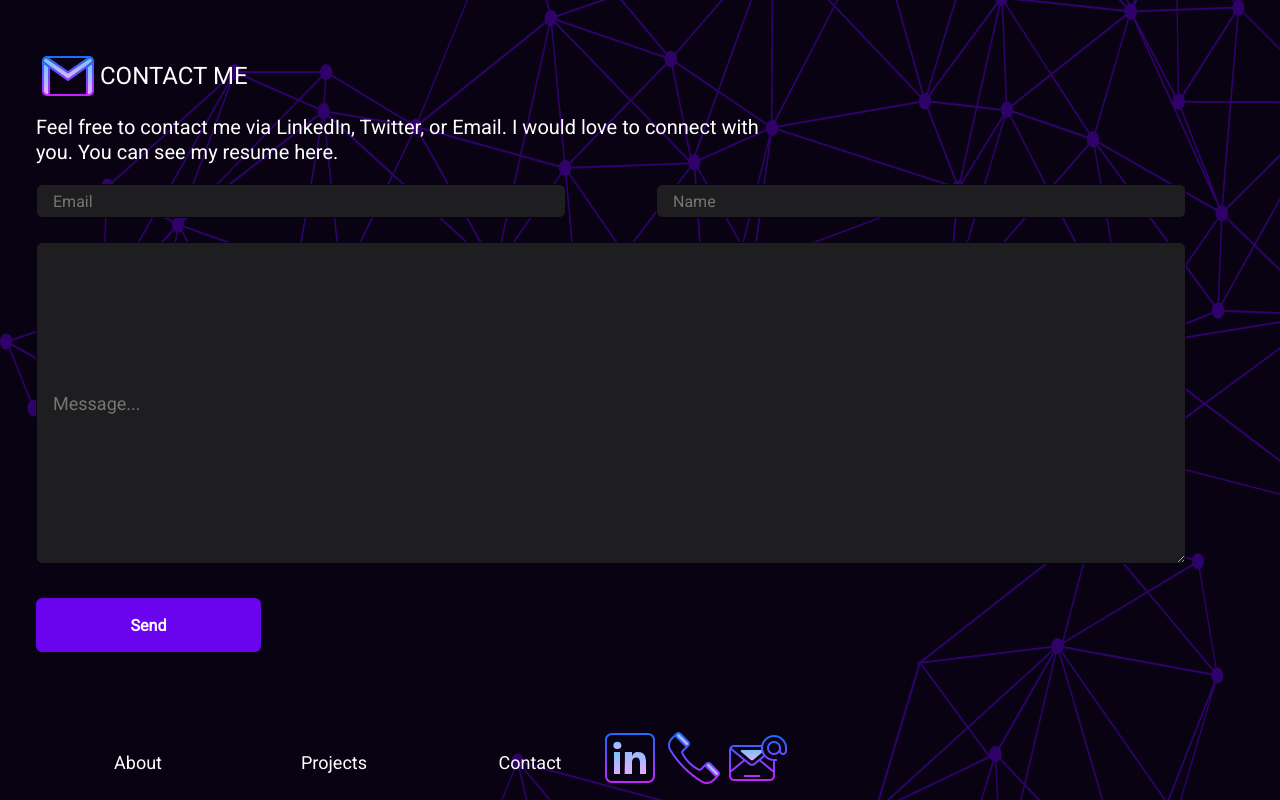
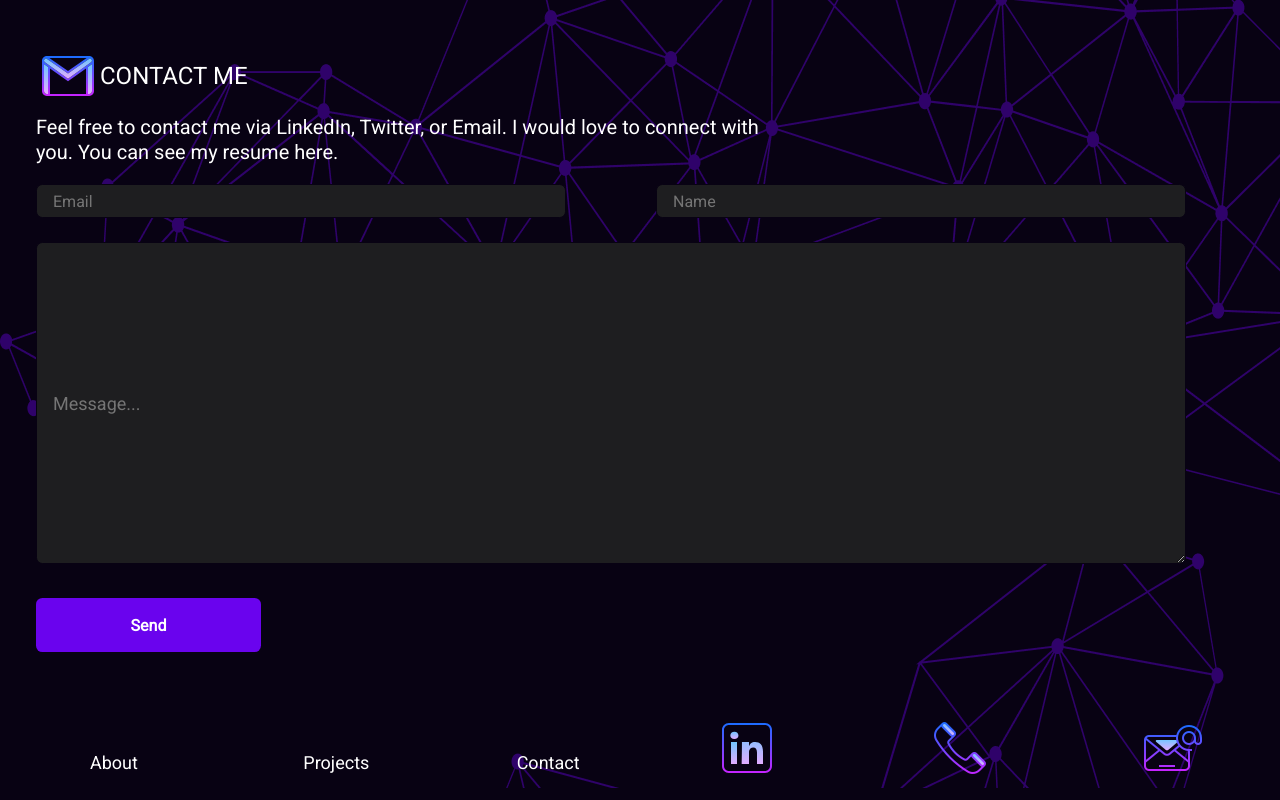
Before and after one commit to NickGonzalez04/Nick_portfolio, a React (Create React App) app in the folder portfolio/: page / in a window 1280 px wide. Shown: the part 2136-2936 px from the top of the page. Built offline with nearby package versions, Linux system fonts and the light colour scheme.

Commit message:
NICK_fixed_footer_width

```diff
--- a/portfolio/src/component_files/09_footer.js
+++ b/portfolio/src/component_files/09_footer.js
@@ -11,6 +11,7 @@ export default function Footer(){
     return(
 
         <div className="footer-nav">
+            <div className="tabs-container">
             <div className="tabs-nav">
                 <a href="#about">About</a>
             </div>
@@ -19,6 +20,7 @@ export default function Footer(){
             </div>
             <div className="tabs-nav">
                 <a href="#contact">Contact</a>
+            </div>
             </div>
             <div className="icons">
             <a href='https://www.linkedin.com/in/nicholas-gonzalez-0541bb111/'>
--- a/portfolio/src/style_files/04_contact.scss
+++ b/portfolio/src/style_files/04_contact.scss
@@ -5,7 +5,7 @@
 //     transform: rotate(90deg);
 
 //     left: 11rem;
-//     top: 120rem;
+//     // top: 120rem;
 // }
 .Form{
     display:flex;
--- a/portfolio/src/style_files/09_footer.scss
+++ b/portfolio/src/style_files/09_footer.scss
@@ -1,12 +1,18 @@
 .footer-nav{
     display:flex;
-	align-items: flex-start;
+	justify-content: center;
     height: 4rem;
     width: 100%;
-    padding: 10px;
+
+    .tabs-container{
+        display: flex;
+        align-items: flex-start;
+        width: 50%;
+
     .tabs-nav{
         display:flex;
         margin: 20px 20px 5px 80px;
+        padding: 10px;
         width: 6rem;
         height: 2rem;
 
@@ -18,7 +24,7 @@
             line-height: 21px;
             text-decoration: none;
             color: #FFFFFF;
-            width: 15rem;
+            // width: 5rem;
             display: flex;
             justify-content: center;
             align-items: center;
@@ -28,3 +34,22 @@
         }
     }
 }
+    .icons{
+        display: flex;
+        justify-content: space-around;
+        width: 50%;
+        a{
+            font-size: 18px;
+            line-height: 21px;
+            text-decoration: none;
+            color: #FFFFFF;
+            // width: 10rem;
+            display: flex;
+            justify-content: center;
+            align-items: center;
+            &:hover{
+                border-bottom: 4px solid #6A03EE;
+            }
+        }
+    }
+}
```
